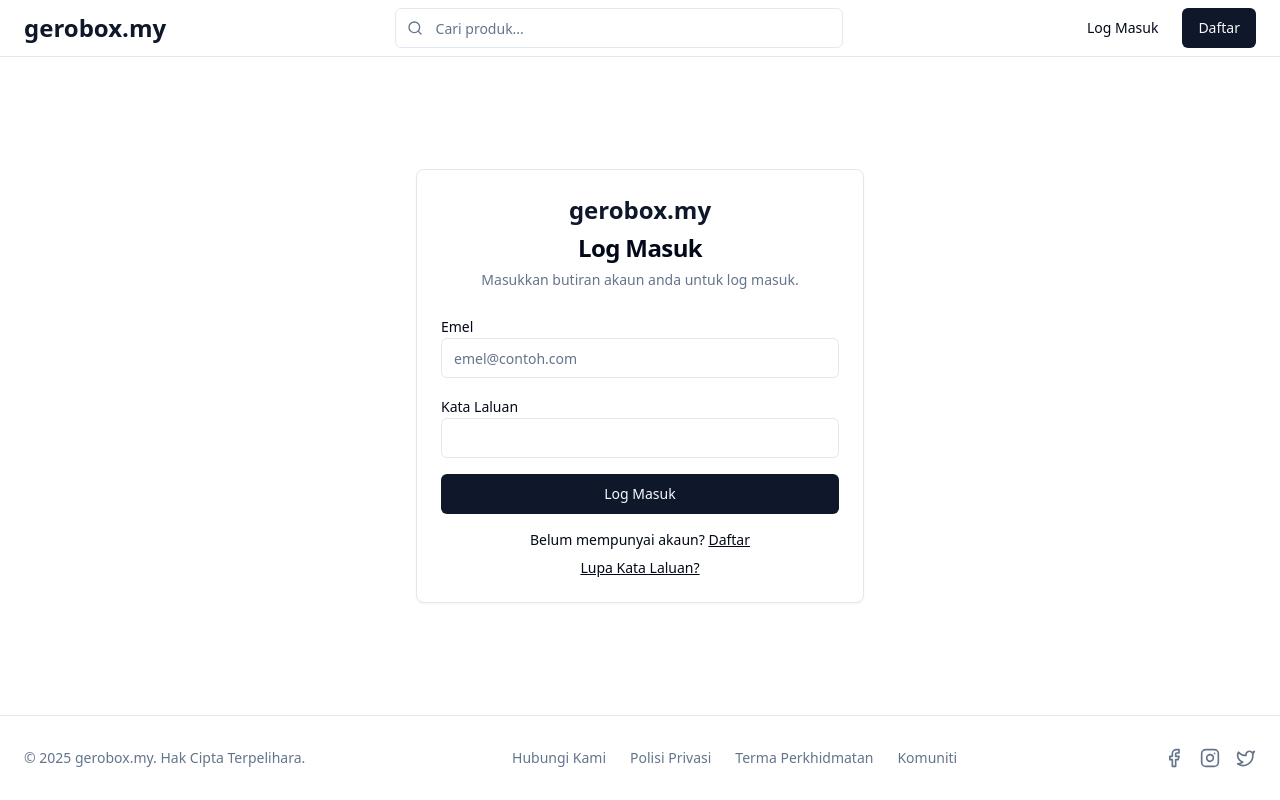
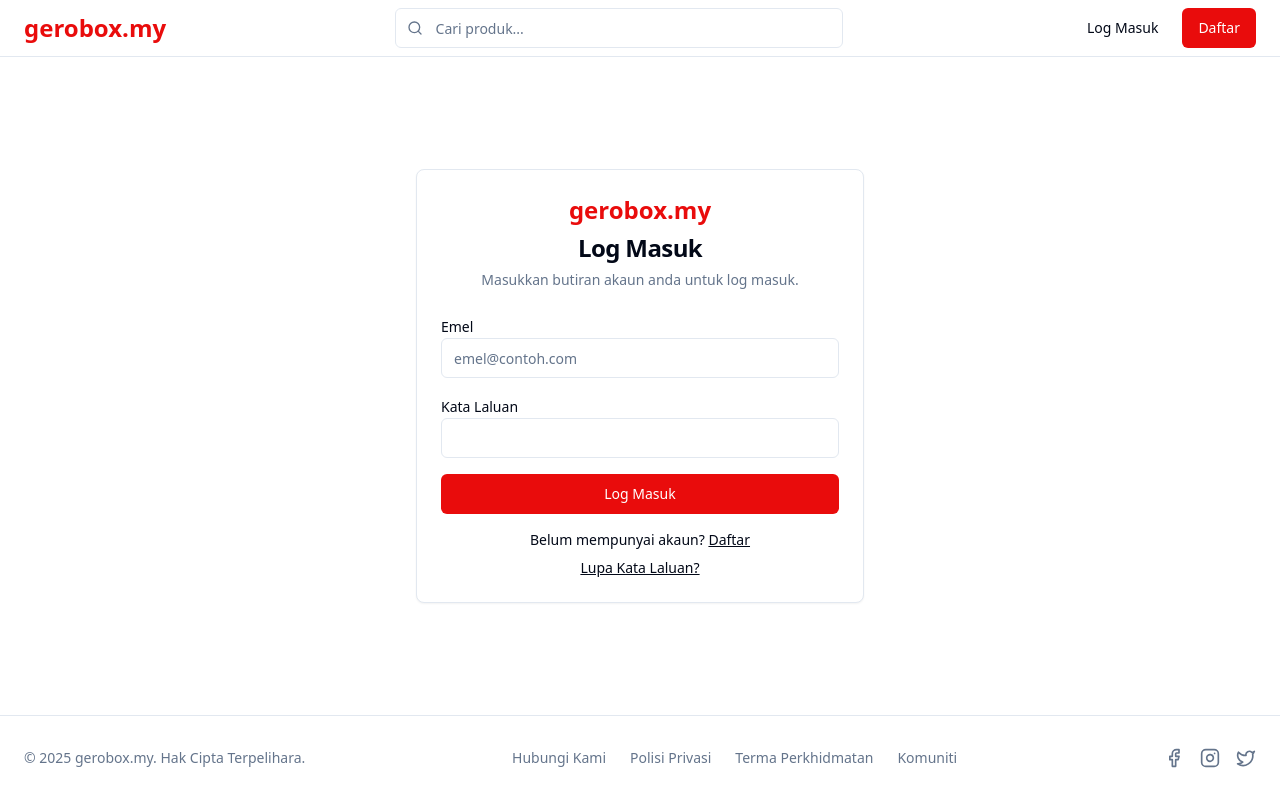
Before and after one commit to geroboxofficial/gerobox, a React (Vite) app: page /login in a window 1280 px wide. Built offline with nearby package versions, Linux system fonts and the light colour scheme.

Commit message:
[dyad] Mengemas kini tema warna kepada merah dan putih - wrote 1 file(s)

```diff
--- a/src/globals.css
+++ b/src/globals.css
@@ -4,8 +4,8 @@
 
 @layer base {
   :root {
-    --background: 0 0% 100%;
-    --foreground: 222.2 84% 4.9%;
+    --background: 0 0% 100%; /* Latar belakang putih */
+    --foreground: 222.2 84% 4.9%; /* Warna teks gelap */
 
     --card: 0 0% 100%;
     --card-foreground: 222.2 84% 4.9%;
@@ -13,11 +13,11 @@
     --popover: 0 0% 100%;
     --popover-foreground: 222.2 84% 4.9%;
 
-    --primary: 222.2 47.4% 11.2%;
-    --primary-foreground: 210 40% 98%;
+    --primary: 0 90% 48%; /* Warna merah terang sebagai warna utama */
+    --primary-foreground: 0 0% 100%; /* Teks putih di atas warna merah utama */
 
-    --secondary: 210 40% 96.1%;
-    --secondary-foreground: 222.2 47.4% 11.2%;
+    --secondary: 210 40% 96.1%; /* Kelabu muda */
+    --secondary-foreground: 222.2 47.4% 11.2%; /* Teks gelap */
 
     --muted: 210 40% 96.1%;
     --muted-foreground: 215.4 16.3% 46.9%;
@@ -25,35 +25,28 @@
     --accent: 210 40% 96.1%;
     --accent-foreground: 222.2 47.4% 11.2%;
 
-    --destructive: 0 84.2% 60.2%;
+    --destructive: 0 84.2% 60.2%; /* Kekalkan warna merah untuk amaran */
     --destructive-foreground: 210 40% 98%;
 
     --border: 214.3 31.8% 91.4%;
     --input: 214.3 31.8% 91.4%;
-    --ring: 222.2 84% 4.9%;
+    --ring: 0 90% 48%; /* Warna ring juga merah */
 
     --radius: 0.5rem;
 
     --sidebar-background: 0 0% 98%;
-
     --sidebar-foreground: 240 5.3% 26.1%;
-
-    --sidebar-primary: 240 5.9% 10%;
-
-    --sidebar-primary-foreground: 0 0% 98%;
-
+    --sidebar-primary: 0 90% 48%; /* Sidebar primary juga merah */
+    --sidebar-primary-foreground: 0 0% 100%;
     --sidebar-accent: 240 4.8% 95.9%;
-
     --sidebar-accent-foreground: 240 5.9% 10%;
-
     --sidebar-border: 220 13% 91%;
-
-    --sidebar-ring: 217.2 91.2% 59.8%;
+    --sidebar-ring: 0 90% 48%;
   }
 
   .dark {
-    --background: 222.2 84% 4.9%;
-    --foreground: 210 40% 98%;
+    --background: 222.2 84% 4.9%; /* Latar belakang gelap untuk mod gelap */
+    --foreground: 210 40% 98%; /* Teks cerah */
 
     --card: 222.2 84% 4.9%;
     --card-foreground: 210 40% 98%;
@@ -61,8 +54,8 @@
     --popover: 222.2 84% 4.9%;
     --popover-foreground: 210 40% 98%;
 
-    --primary: 210 40% 98%;
-    --primary-foreground: 222.2 47.4% 11.2%;
+    --primary: 0 90% 48%; /* Warna merah terang sebagai warna utama */
+    --primary-foreground: 0 0% 100%; /* Teks putih di atas warna merah utama */
 
     --secondary: 217.2 32.6% 17.5%;
     --secondary-foreground: 210 40% 98%;
@@ -78,15 +71,16 @@
 
     --border: 217.2 32.6% 17.5%;
     --input: 217.2 32.6% 17.5%;
-    --ring: 212.7 26.8% 83.9%;
+    --ring: 0 90% 48%;
+
     --sidebar-background: 240 5.9% 10%;
     --sidebar-foreground: 240 4.8% 95.9%;
-    --sidebar-primary: 224.3 76.3% 48%;
+    --sidebar-primary: 0 90% 48%;
     --sidebar-primary-foreground: 0 0% 100%;
     --sidebar-accent: 240 3.7% 15.9%;
     --sidebar-accent-foreground: 240 4.8% 95.9%;
     --sidebar-border: 240 3.7% 15.9%;
-    --sidebar-ring: 217.2 91.2% 59.8%;
+    --sidebar-ring: 0 90% 48%;
   }
 }
 
```
